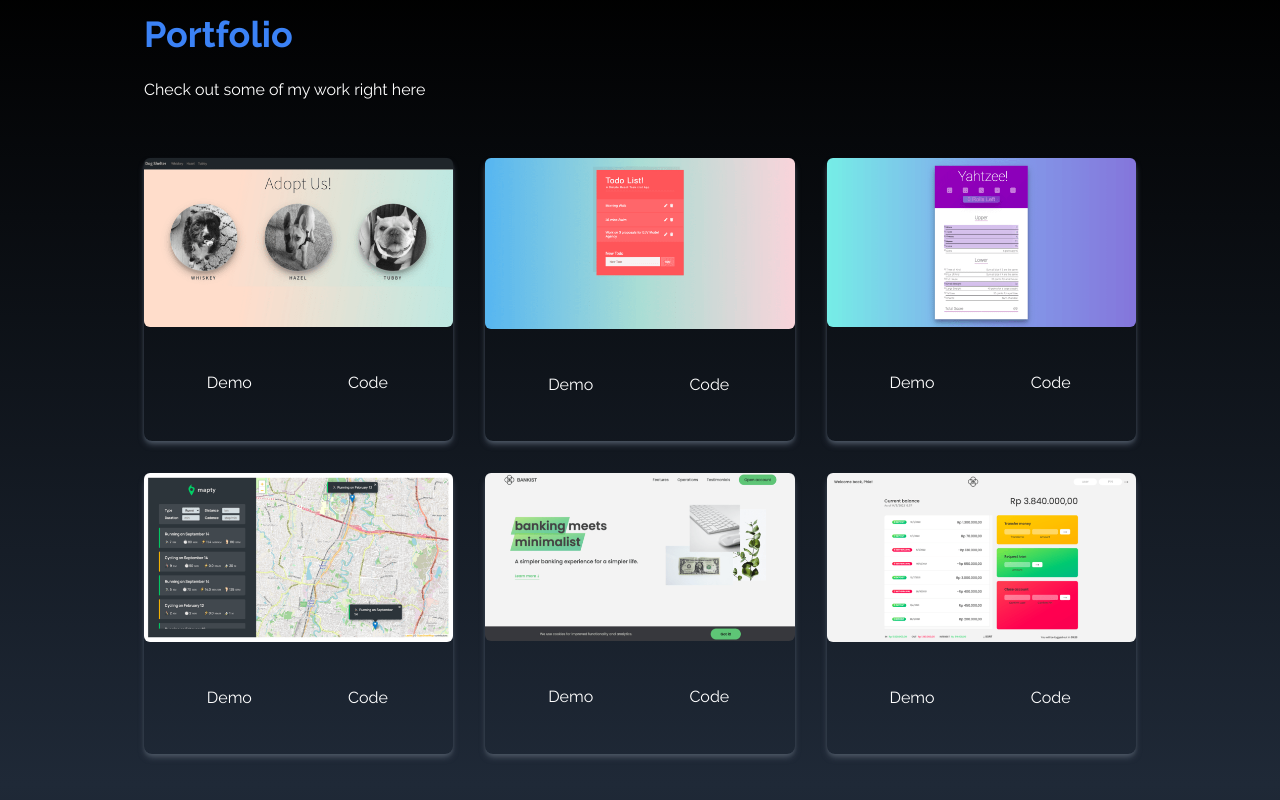
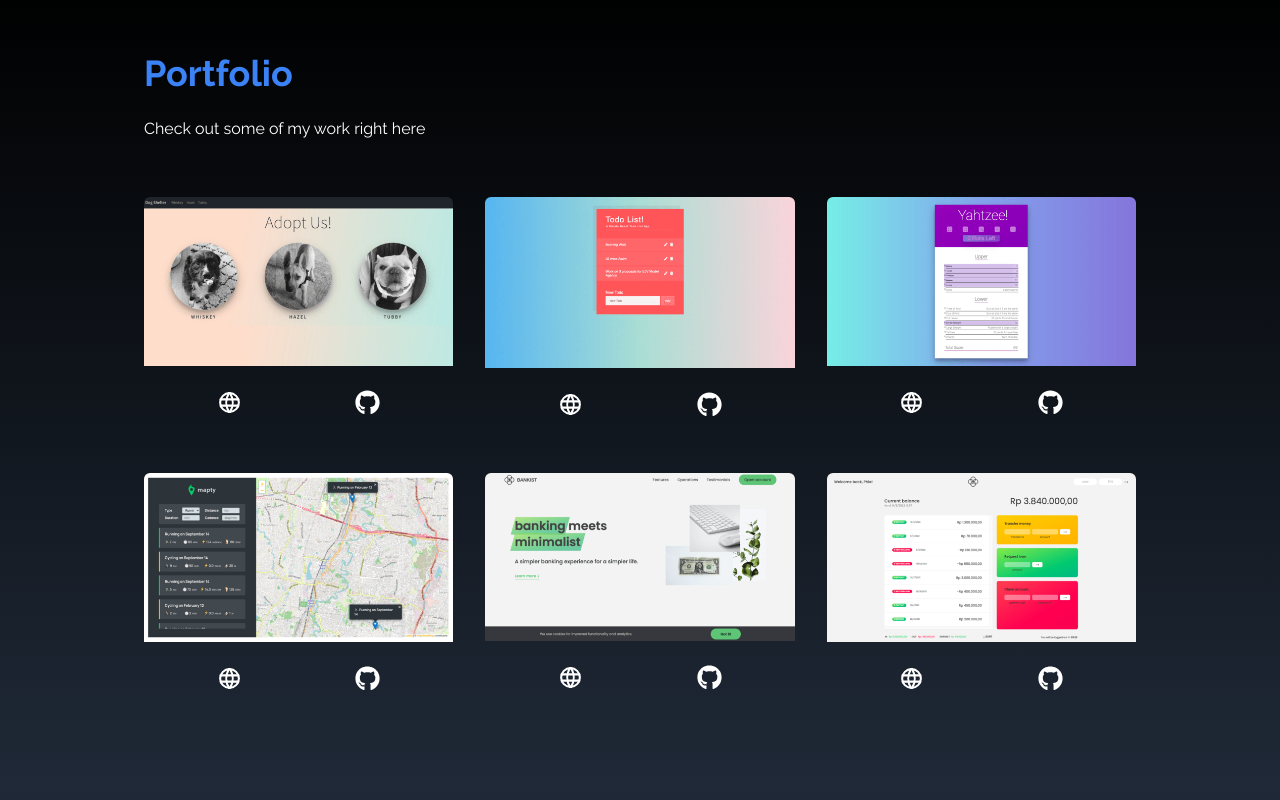
Before and after one commit to phieraditya/phieraditya.github.io, a React (Create React App) app: page / in a window 1280 px wide. Shown: the part 1616-2416 px from the top of the page. Built offline with nearby package versions, Linux system fonts and the light colour scheme; the HTML template or start-up script is replaced by a standard one.

Commit message:
Update portfolio component

```diff
--- a/src/components/Portfolio.jsx
+++ b/src/components/Portfolio.jsx
@@ -1,4 +1,6 @@
 import React from 'react';
+import { FaGithub } from 'react-icons/fa';
+import { TbWorld } from 'react-icons/tb';
 import pf1 from '../assets/portfolio/portfolio-1.png';
 import pf2 from '../assets/portfolio/portfolio-2.png';
 import pf3 from '../assets/portfolio/portfolio-3.png';
@@ -8,12 +10,42 @@ import pf6 from '../assets/portfolio/portfolio-6.png';
 
 const Portfolio = () => {
   const portfolios = [
-    { id: 1, src: pf1 },
-    { id: 2, src: pf2 },
-    { id: 3, src: pf3 },
-    { id: 4, src: pf4 },
-    { id: 5, src: pf5 },
-    { id: 6, src: pf6 },
+    {
+      id: 1,
+      src: pf1,
+      demo: 'https://phieraditya.github.io/react-dog-adoption-website/',
+      code: 'https://github.com/phieraditya/react-dog-adoption-website',
+    },
+    {
+      id: 2,
+      src: pf2,
+      demo: 'https://phieraditya.github.io/react-todo-list-app/',
+      code: 'https://github.com/phieraditya/react-todo-list-app',
+    },
+    {
+      id: 3,
+      src: pf3,
+      demo: 'https://phieraditya.github.io/react-yahtzee/',
+      code: 'https://github.com/phieraditya/react-yahtzee',
+    },
+    {
+      id: 4,
+      src: pf4,
+      demo: 'https://phieraditya.github.io/map-workouts-log/',
+      code: 'https://github.com/phieraditya/map-workouts-log',
+    },
+    {
+      id: 5,
+      src: pf5,
+      demo: 'https://phieraditya.github.io/marketing-page/',
+      code: 'https://github.com/phieraditya/marketing-page',
+    },
+    {
+      id: 6,
+      src: pf6,
+      demo: 'https://phieraditya.github.io/online-banking/',
+      code: 'https://github.com/phieraditya/online-banking',
+    },
   ];
 
   return (
@@ -28,20 +60,26 @@ const Portfolio = () => {
         </div>
 
         <div className="grid sm:grid-cols-2 md:grid-cols-3 gap-8 px-12 sm:px-0">
-          {portfolios.map(({ id, src }) => (
-            <div key={id} className="shadow-md shadow-gray-600 rounded-lg">
-              <img
-                src={src}
-                alt="Webpage"
-                className="rounded-md duration-200 hover:scale-105"
-              />
-              <div className="max-w-screen-lg mx-auto p-4 flex items-center justify-center">
-                <button className="w-1/2 px-6 py-3 m-4 duration-200">
-                  Demo
-                </button>
-                <button className="w-1/2 px-6 py-3 m-4 duration-200">
-                  Code
-                </button>
+          {portfolios.map(({ id, src, demo, code }) => (
+            <div key={id} className="duration-300 hover:scale-105">
+              <img src={src} alt="Webpage" className="rounded-t-md" />
+              <div className="max-w-screen-lg p-4 flex">
+                <a
+                  href={demo}
+                  className="w-1/2 py-2 flex justify-center duration-300  hover:text-blue-600"
+                  target="_blank"
+                  rel="noreferrer"
+                >
+                  <TbWorld size={25} />
+                </a>
+                <a
+                  href={code}
+                  className="w-1/2 py-2 flex justify-center duration-200  hover:text-blue-600"
+                  target="_blank"
+                  rel="noreferrer"
+                >
+                  <FaGithub size={25} />
+                </a>
               </div>
             </div>
           ))}
```
